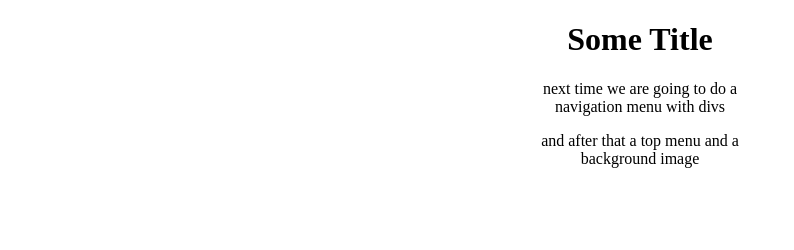
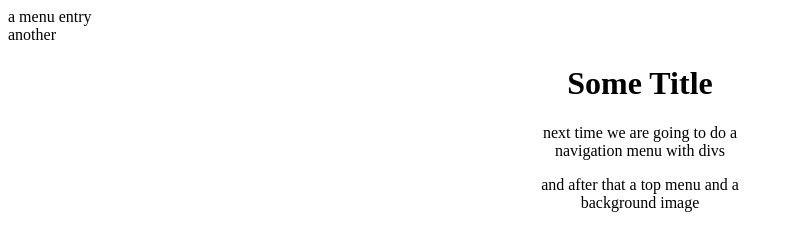
Before and after one commit to niilohlin/webproject, a plain HTML site: page day2/index.html in a window 1280 px wide. Shown: the whole page, without its empty margins (0-794 px from the left). Drawn offline with Linux system fonts and the light colour scheme.

Commit message:
add primitive navbar

```diff
--- a/day2/index.html
+++ b/day2/index.html
@@ -8,6 +8,14 @@
     </style>
   </head>
   <body>
+    <ul>
+      <li>
+        a menu entry
+      </li>
+      <li>
+        another
+      </li>
+    </ul>
     <div>
       <h1>Some Title</h1>
       <p>next time we are going to do a navigation menu with divs</p>
--- a/day2/style.css
+++ b/day2/style.css
@@ -4,3 +4,9 @@ div {
     width: 200px;
     margin: 0 auto;
 }
+
+ul {
+    list-style-type: none;
+    margin: 0;
+    padding: 0;
+}
```
